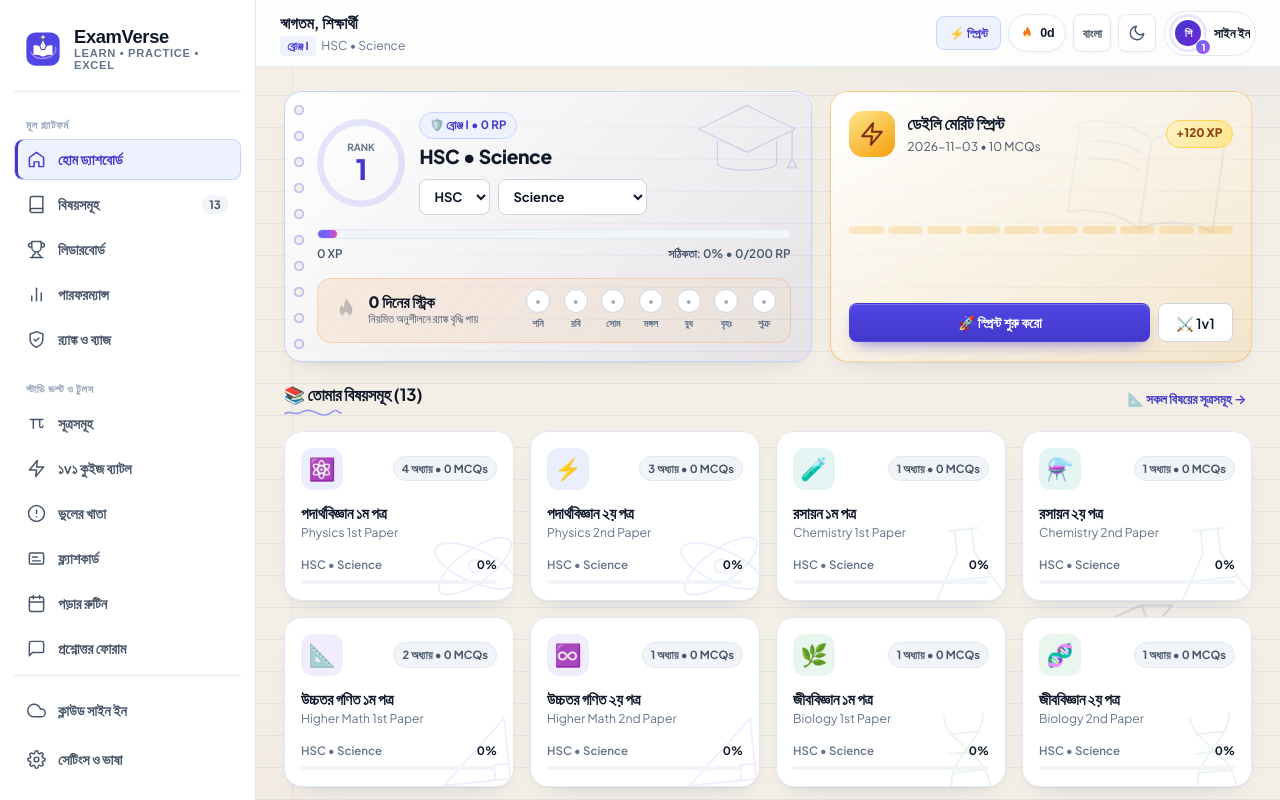
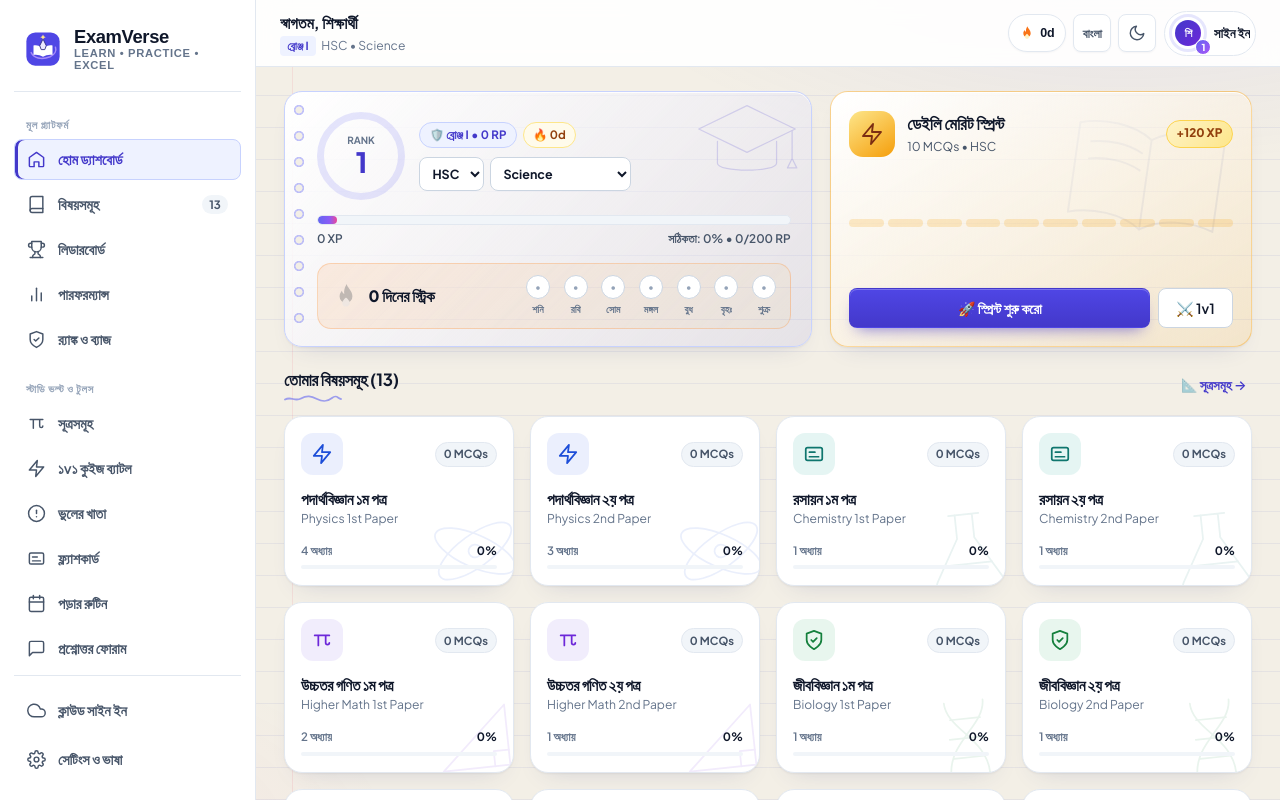
Before and after one commit to thethirdclasseditor-ship-it/examverse, a React (Vite) app: page / in a window 1280 px wide. Shown: the top 800 px of the page. Built offline with nearby package versions, Linux system fonts and the light colour scheme.

Commit message:
Update App.tsx

```diff
--- a/src/App.tsx
+++ b/src/App.tsx
@@ -36,6 +36,19 @@ function getSubjectThemeAttr(subjId: string): string {
   if (id.includes('acc') || id.includes('fin') || id.includes('bom') || id.includes('pmm')) return 'accounting';
   if (id.includes('eco') || id.includes('civ') || id.includes('his')) return 'economics';
   return 'physics';
+}
+
+function getSubjectIconName(subjId: string): string {
+  const id = subjId.toLowerCase();
+  if (id.includes('phy')) return 'zap';
+  if (id.includes('chem')) return 'layers';
+  if (id.includes('math')) return 'formula';
+  if (id.includes('bio')) return 'shield';
+  if (id.includes('ict')) return 'cloud';
+  if (id.includes('acc') || id.includes('fin')) return 'chart';
+  if (id.includes('bom') || id.includes('pmm')) return 'calendar';
+  if (id.includes('ban') || id.includes('eng')) return 'book';
+  return 'book';
 }
 
 export function App() {
@@ -295,8 +308,8 @@ export function App() {
                 style={{ background: 'none', border: 'none' }}
                 onClick={handleBrandLogoClick}
               >
-                <ExamVerseLogo size={32} />
-                <span style={{ fontWeight: 800, fontSize: '1rem' }}>ExamVerse</span>
+                <ExamVerseLogo size={30} />
+                <span style={{ fontWeight: 800, fontSize: '0.98rem' }}>ExamVerse</span>
               </button>
 
               <div className="ev-greeting-wrap">
@@ -313,14 +326,6 @@ export function App() {
             </div>
 
             <div className="ev-topbar-right">
-              <button
-                type="button"
-                className="ev-btn ev-btn-soft ev-btn-sm ev-mobile-sprint-trigger"
-                onClick={() => setMobileSprintPopupOpen(true)}
-              >
-                ⚡ {isBn ? 'স্প্রিন্ট' : 'Sprint'}
-              </button>
-
               <button
                 type="button"
                 className={`ev-streak-pill ${streak > 0 ? 'is-active' : 'is-muted'}`}
@@ -346,7 +351,7 @@ export function App() {
 
               <button type="button" className="ev-profile-trigger" onClick={() => setAuthModalOpen(true)}>
                 <span className="ev-avatar-ring">
-                  <LevelRingSvg size={40} strokeWidth={3} pct={lvInfo.progressPercent} />
+                  <LevelRingSvg size={38} strokeWidth={3} pct={lvInfo.progressPercent} />
                   <span className="ev-avatar-sm">{userInitials}</span>
                   <span className="ev-avatar-lv">{lvInfo.level}</span>
                 </span>
@@ -373,7 +378,7 @@ export function App() {
                       ← {isBn ? 'সব বিষয়ে ফিরে যাও' : 'Back to Subjects'}
                     </button>
                     <h2 className="ev-section-title">
-                      {selectedSubject.icon} {trText(selectedSubject.name, language)}
+                      {trText(selectedSubject.name, language)}
                     </h2>
                   </div>
 
@@ -385,7 +390,7 @@ export function App() {
                       setActiveTab('formulas');
                     }}
                   >
-                    📐 {isBn ? 'এই বিষয়ের সকল সূত্র দেখো' : 'View Subject Formulas'}
+                    📐 {isBn ? 'অধ্যায়ভিত্তিক সূত্র দেখো' : 'Chapter Formulas'}
                   </button>
                 </div>
 
@@ -401,19 +406,19 @@ export function App() {
                         className="ev-card ev-subj-panel"
                         data-subj={getSubjectThemeAttr(selectedSubject.id)}
                         style={{
-                          padding: '0.95rem 1.1rem',
+                          padding: '0.9rem 1rem',
                           display: 'flex',
                           alignItems: 'center',
                           justifyContent: 'space-between',
-                          gap: 12,
+                          gap: 10,
                           flexWrap: 'wrap',
                         }}
                       >
                         <div>
-                          <div style={{ fontWeight: 800, fontSize: 15 }}>
+                          <div style={{ fontWeight: 800, fontSize: 14.5 }}>
                             {idx + 1}. {trText(chap.name, language)}
                           </div>
-                          <div style={{ fontSize: 12.5, color: 'var(--text-muted)', fontWeight: 600, marginTop: 3 }}>
+                          <div style={{ fontSize: 12, color: 'var(--text-muted)', fontWeight: 600, marginTop: 2 }}>
                             MCQ: {mcqCount} • {isBn ? 'সূত্র' : 'Formulas'}: {formulaCount} • {trKey('mastery', language)}: {chapMastery}%
                           </div>
                         </div>
@@ -447,12 +452,13 @@ export function App() {
               <>
                 {activeTab === 'dashboard' && (
                   <div className="ev-home-top-grid">
+                    {/* Compact Notepad Rank & Streak Card */}
                     <div className="ev-card ev-hero">
                       <HeroSketchSvg />
 
                       <div className="ev-hero-main">
                         <div className="ev-hero-ring">
-                          <LevelRingSvg size={108} strokeWidth={8} pct={rank.progressPct} />
+                          <LevelRingSvg size={88} strokeWidth={7} pct={rank.progressPct} />
                           <div className="ev-hero-ring-num">
                             <small>RANK</small>
                             <b>{lvInfo.level}</b>
@@ -460,16 +466,17 @@ export function App() {
                         </div>
 
                         <div className="ev-hero-copy">
-                          <span className="ev-badge-pill ev-badge-indigo">
-                            🛡️ {isBn ? rank.fullTitleBn : rank.fullTitleEn} • {rank.rankScore} RP
-                          </span>
-                          <h1 className="ev-hero-title">
-                            {selectedClass} • {selectedGroup}
-                          </h1>
-                          <div style={{ display: 'flex', gap: 8, flexWrap: 'wrap', marginTop: 4 }}>
+                          <div style={{ display: 'flex', alignItems: 'center', gap: 6, flexWrap: 'wrap' }}>
+                            <span className="ev-badge-pill ev-badge-indigo">
+                              🛡️ {isBn ? rank.fullTitleBn : rank.fullTitleEn} • {rank.rankScore} RP
+                            </span>
+                            <span className="ev-badge-pill ev-badge-warning">🔥 {streak}d</span>
+                          </div>
+
+                          <div style={{ display: 'flex', gap: 6, flexWrap: 'wrap', marginTop: 2 }}>
                             <select
                               className="ev-select"
-                              style={{ width: 'auto', minHeight: 36, padding: '0 10px', fontSize: 13, fontWeight: 700 }}
+                              style={{ width: 'auto', minHeight: 34, padding: '0 8px', fontSize: 12.5, fontWeight: 700 }}
                               value={selectedClass}
                               onChange={(e) => {
                                 const nextCls = e.target.value;
@@ -486,7 +493,7 @@ export function App() {
 
                             <select
                               className="ev-select"
-                              style={{ width: 'auto', minHeight: 36, padding: '0 10px', fontSize: 13, fontWeight: 700 }}
+                              style={{ width: 'auto', minHeight: 34, padding: '0 8px', fontSize: 12.5, fontWeight: 700 }}
                               value={selectedGroup}
                               onChange={(e) => setClassAndGroup(selectedClass, e.target.value)}
                             >
@@ -515,13 +522,8 @@ export function App() {
                       <div className={`ev-streak-strip ${streak === 0 ? 'is-cold' : ''}`}>
                         <div className="ev-streak-lead">
                           <FlameBigSvg />
-                          <div>
-                            <div className="ev-streak-num">
-                              {streak} {isBn ? 'দিনের স্ট্রিক' : 'Day Streak'}
-                            </div>
-                            <div className="ev-streak-lab">
-                              {isBn ? 'নিয়মিত অনুশীলনে র‍্যাঙ্ক বৃদ্ধি পায়' : 'Practice daily to boost Rank'}
-                            </div>
+                          <div className="ev-streak-num">
+                            {streak} {isBn ? 'দিনের স্ট্রিক' : 'Day Streak'}
                           </div>
                         </div>
 
@@ -529,7 +531,7 @@ export function App() {
                           {(isBn ? weekDaysBn : weekDaysEn).map((d, i) => {
                             const isLit = i < Math.min(7, streak);
                             return (
-                              <div key={d} className={`ev-wk-day ${isLit ? 'is-lit' : ''} ${i === (streak % 7) ? 'is-today' : ''}`}>
+                              <div key={d} className={`ev-wk-day ${isLit ? 'is-lit' : ''}`}>
                                 <i>{isLit ? '✓' : '•'}</i>
                                 <em>{d}</em>
                               </div>
@@ -539,16 +541,15 @@ export function App() {
                       </div>
                     </div>
 
+                    {/* Desktop Daily Merit Sprint Card (Hidden inline on mobile; shown as popup modal on mobile!) */}
                     <div className="ev-card ev-daily-card ev-daily-inline">
                       <div className="ev-daily-head">
                         <div className="ev-daily-ic">
-                          <EvIcon name="zap" size={26} />
+                          <EvIcon name="zap" size={24} />
                         </div>
                         <div style={{ flex: 1 }}>
                           <div className="ev-daily-title">{trKey('daily_challenge', language)}</div>
-                          <div className="ev-daily-sub">
-                            {new Date().toISOString().slice(0, 10)} • 10 MCQs
-                          </div>
+                          <div className="ev-daily-sub">10 MCQs • {selectedClass}</div>
                         </div>
                         <span className="ev-xp-chip">+120 XP</span>
                       </div>
@@ -574,16 +575,17 @@ export function App() {
                 <div>
                   <div className="ev-section-header">
                     <h2 className="ev-section-title">
-                      📚 {trKey('all_subjects', language)} ({subjects.length})
+                      {trKey('all_subjects', language)} ({subjects.length})
                     </h2>
                     <button type="button" className="ev-section-link" onClick={() => setActiveTab('formulas')}>
-                      📐 {isBn ? 'সকল বিষয়ের সূত্রসমূহ →' : 'All Subject Formulas →'}
+                      📐 {isBn ? 'সূত্রসমূহ →' : 'Formulas →'}
                     </button>
                   </div>
 
                   <div className="ev-grid-4">
                     {subjects.map((subj) => {
                       const subjAttr = getSubjectThemeAttr(subj.id);
+                      const iconName = getSubjectIconName(subj.id);
                       const totalMcqs = subj.chapters.reduce((sum, c) => sum + (c.mcqs?.length || 0), 0);
                       const subjMastery = Math.min(
                         100,
@@ -602,11 +604,9 @@ export function App() {
                         >
                           <div className="ev-subject-top">
                             <div className="ev-subject-icon-box" data-subj={subjAttr}>
-                              <span style={{ fontSize: 22 }}>{subj.icon}</span>
+                              <EvIcon name={iconName} size={20} />
                             </div>
-                            <span className="ev-mcq-pill">
-                              {subj.chapters.length} {trKey('chapters_count', language)} • {totalMcqs} MCQs
-                            </span>
+                            <span className="ev-mcq-pill">{totalMcqs} MCQs</span>
                           </div>
 
                           <div className="ev-subject-names">
@@ -617,7 +617,7 @@ export function App() {
                           <div className="ev-subject-meter">
                             <div className="ev-subject-meter-row">
                               <span>
-                                {selectedClass} • {selectedGroup}
+                                {subj.chapters.length} {trKey('chapters_count', language)}
                               </span>
                               <span>{subjMastery}%</span>
                             </div>
@@ -698,12 +698,12 @@ export function App() {
         <div className="ev-modal-backdrop is-open" onClick={handleDismissMobileSprint}>
           <div
             className="ev-card ev-daily-card"
-            style={{ width: '100%', maxWidth: 390, padding: 20 }}
+            style={{ width: '100%', maxWidth: 380, padding: 18 }}
             onClick={(e) => e.stopPropagation()}
           >
             <div className="ev-daily-head">
               <div className="ev-daily-ic">
-                <EvIcon name="zap" size={26} />
+                <EvIcon name="zap" size={24} />
               </div>
               <div style={{ flex: 1 }}>
                 <div className="ev-daily-title">{trKey('daily_challenge', language)}</div>
@@ -732,7 +732,7 @@ export function App() {
                 🚀 {isBn ? 'এখনই শুরু করো' : 'Start Now'}
               </button>
               <button type="button" className="ev-btn ev-btn-secondary" onClick={handleDismissMobileSprint}>
-                {isBn ? 'পরে দেব' : 'Later'}
+                {isBn ? 'কেটে দিন' : 'Close'}
               </button>
             </div>
           </div>
@@ -749,6 +749,18 @@ export function App() {
               </button>
             </div>
             <div className="ev-more-menu-grid">
+              <button
+                type="button"
+                className="ev-more-menu-item"
+                onClick={() => {
+                  setMobileMoreOpen(false);
+                  setMobileSprintPopupOpen(true);
+                }}
+              >
+                <EvIcon name="zap" />
+                <span>⚡ {trKey('daily_challenge', language)}</span>
+              </button>
+
               {[
                 ...secondaryNav,
                 { id: 'Analytics' as NavTabId, icon: 'chart', labelKey: 'nav_analytics' },
```
